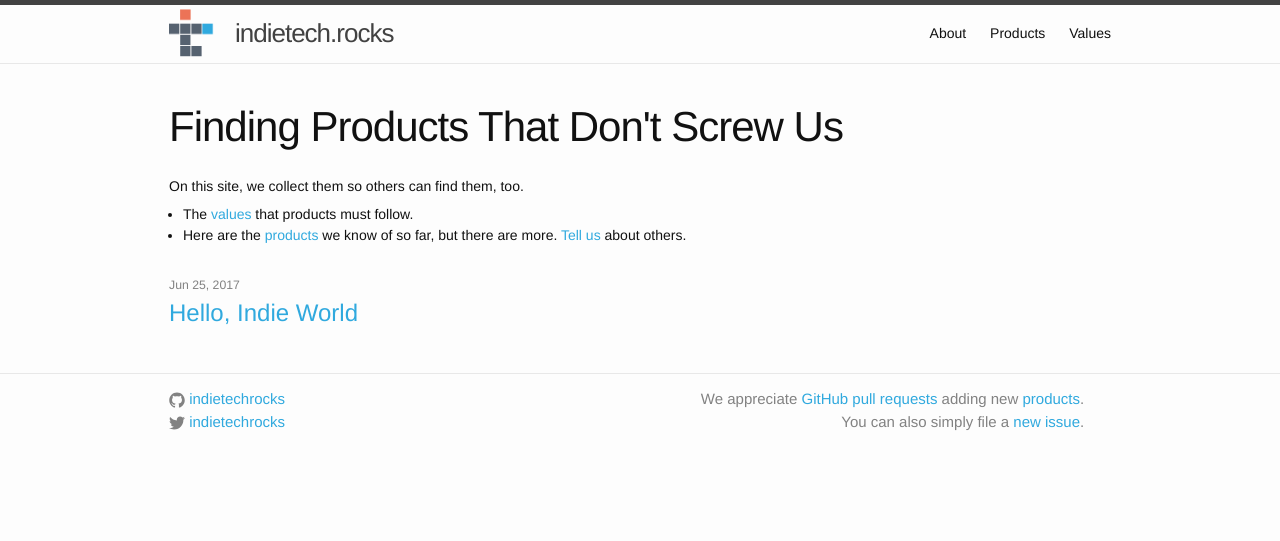
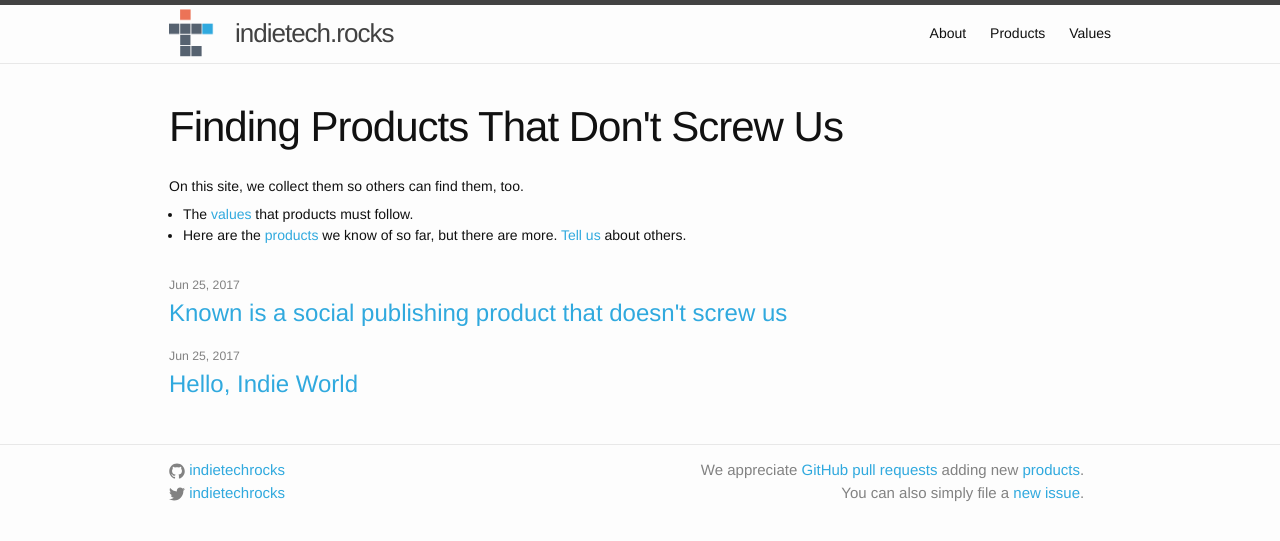
Before and after one commit to indietechrocks/indietech.rocks, a Jekyll site: the page built from index.html, in a window 1280 px wide. Shown: the top 541 px of the page. Built offline with Jekyll 4.4.1, drawn with Linux system fonts in a browser that asks for light colours.

Commit message:
Added blog post

```diff
--- a/_includes/product-line.html
+++ b/_includes/product-line.html
@@ -1,5 +1,6 @@
 <tr>
  <td class="icon">
+  <a name="{{ include.name }}"/>
   <a href="{{ include.url }}"><img src="{{ include.imgurl }}" width="100" height="100"></a>
  </td>
  <td class="name">
--- a/_posts/2017-06-25-hello-indie-world.markdown
+++ b/_posts/2017-06-25-hello-indie-world.markdown
@@ -5,7 +5,6 @@
 categories: update
 ---
 
-**Indie Web Summit in Portland, OR, June 25, 2017**:
-
-... and the first, rudimentary version of this site is on-line. Improvements
+**Indie Web Summit in Portland, OR, June 25, 2017**: We are proud that the
+first, rudimentary version of this site is now on-line. Improvements
 are welcome from anybody and everybody.
--- /dev/null
+++ b/_posts/2017-06-25-known.markdown
@@ -0,0 +1,13 @@
+---
+layout: post
+title:  "Known is a social publishing product that doesn't screw us"
+date:   2017-06-25 13:00:00 -0700
+categories: update
+---
+
+**Indie Web Summit in Portland, OR, June 25, 2017**: Built by two members of our very
+own <a href="https://indieweb.org/">Indie Web</a> community and supported by many others,
+we most certainly believe that Known is a product that incorporates the
+<a href="/values/">values</a> products need to have to be on this list.
+
+Go to the <a href="/products/#Known">Known</a> listing.
--- a/index.html
+++ b/index.html
@@ -14,7 +14,7 @@
  </ul>
 
  <ul class="post-list">
-{% for post in site.posts %}
+{% for post in site.posts limit: 5 %}
   <li>
    <span class="post-meta">{{ post.date | date: "%b %-d, %Y" }}</span>
    <h2><a class="post-link" href="{{ post.url | prepend: site.baseurl }}">{{ post.title }}</a></h2>
```
